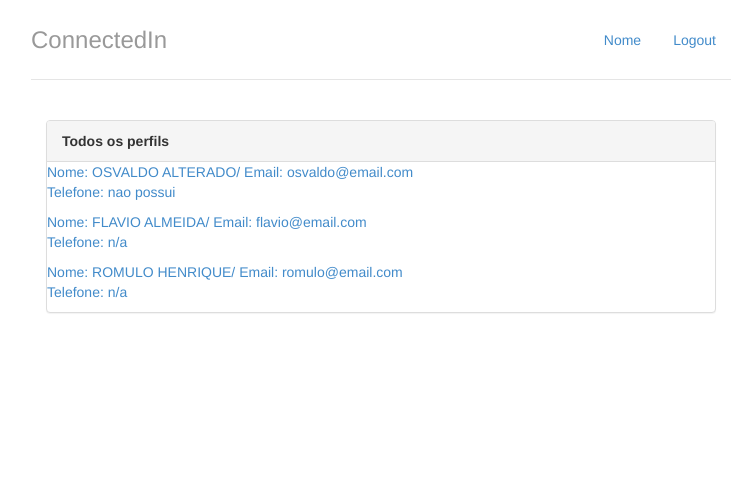
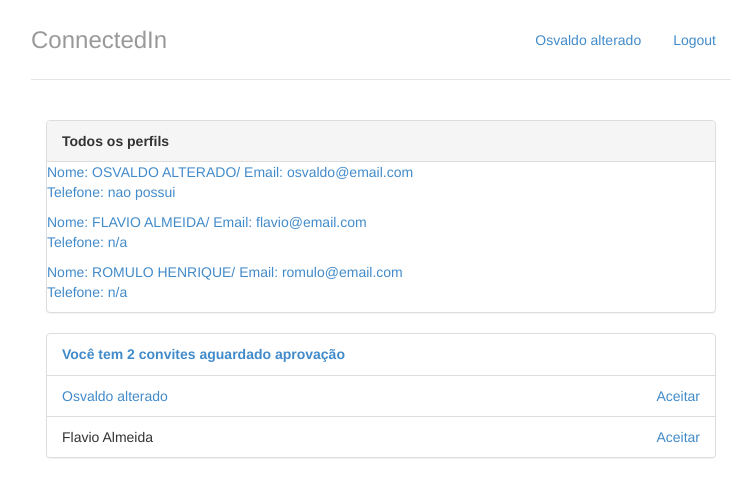
Before and after one commit to RillianDiello/CursoDjango, a Django app: page / in a window 1280 px wide. Shown: the top 497 px of the page, without its empty margins (259-1006 px from the left). Run offline with Django 3.2, Linux system fonts and the light colour scheme; data comes from the database, SQL or seed files in the repository; both versions use the stored data as it was after the commit.

Commit message:
Django Alura: Aulas de persistencia de banco, separaçao de responsabilidades da tela

```diff
--- a/connectedin/perfis/templates/base.html
+++ b/connectedin/perfis/templates/base.html
@@ -17,7 +17,7 @@
     <div class="container">
         <div class="header">
             <ul class="nav nav-pills pull-right">
-                <li><a href="{% url 'index'%}">Nome</a></li>
+                <li><a href="{% url 'index'%}">{{perfil_logado.name}}</a></li>
                 <li><a href="/logout/">Logout</a></li>
             </ul>
             <h3 class="text-muted"> ConnectedIn</h3>
--- a/connectedin/perfis/templates/index.html
+++ b/connectedin/perfis/templates/index.html
@@ -21,5 +21,29 @@
 
         {% endif %}
     </div>
+    <div class="panel panel-default">
+    {% comment %} quando usamos a clausula with não pode haver espaço {% endcomment %}
+         {% with  total_de_convites=perfil_logado.convites_recebidos.count %}
+            {% if total_de_convites %}
+                <div class="panel-heading">
+                    <strong> Você tem {{total_de_convites}}
+                    convite{{total_de_convites |pluralize}}
+                    aguardado aprovação</strong>
+                </div>
+                <ul class="list-group">
+                    {% for convite in perfil_logado.convites_recebidos.all%}
+                    <li class="list-group-item">
+                        {{convite.solicitante.name}}
+                        <a href="#" class="pull-right">Aceitar</a>
+                    </li>
+                    {% endfor%}
+                </ul>
+            {% else %}
+            <div class="panel-body">
+                <p> Nenhum convite recebido</p>
+            </div>
+            {% endif%}
+        {% endwith %}
+    </div>
 </div>
 {% endblock %}
--- a/connectedin/perfis/views.py
+++ b/connectedin/perfis/views.py
@@ -7,7 +7,8 @@ from django.shortcuts import redirect
 # Create your views here.
 
 def index(request):
-    return render(request,'index.html', {'perfis': Perfil.objects.all()})
+
+    return render(request,'index.html', {'perfis': Perfil.objects.all(), 'perfil_logado': get_perfil_logado(request)})
 
 def exibir(request,perfil_id):
     perfil = Perfil.objects.get(id=perfil_id)
```
Also changed, not shown: connectedin/db.sqlite3, 1 other file.
